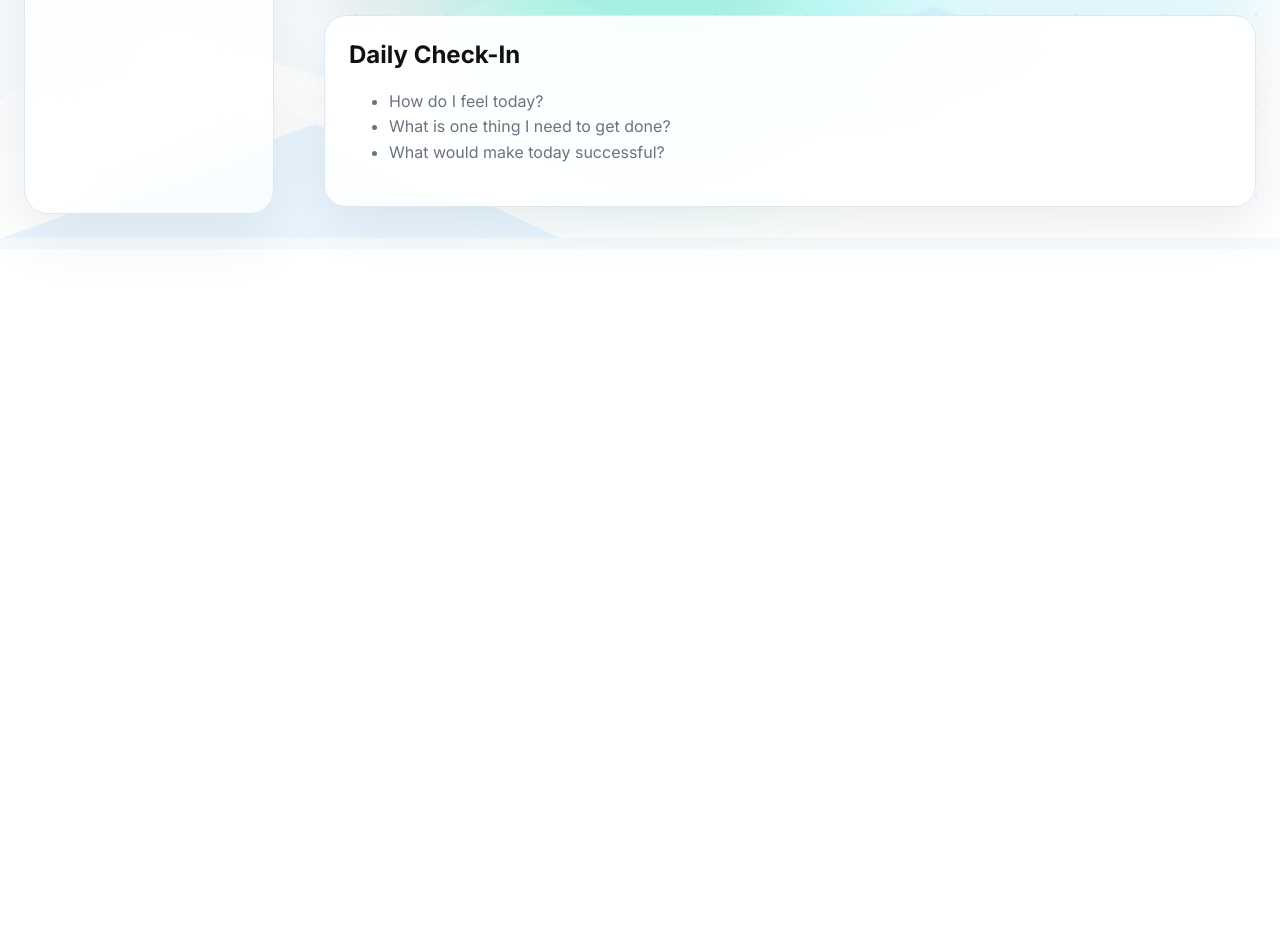
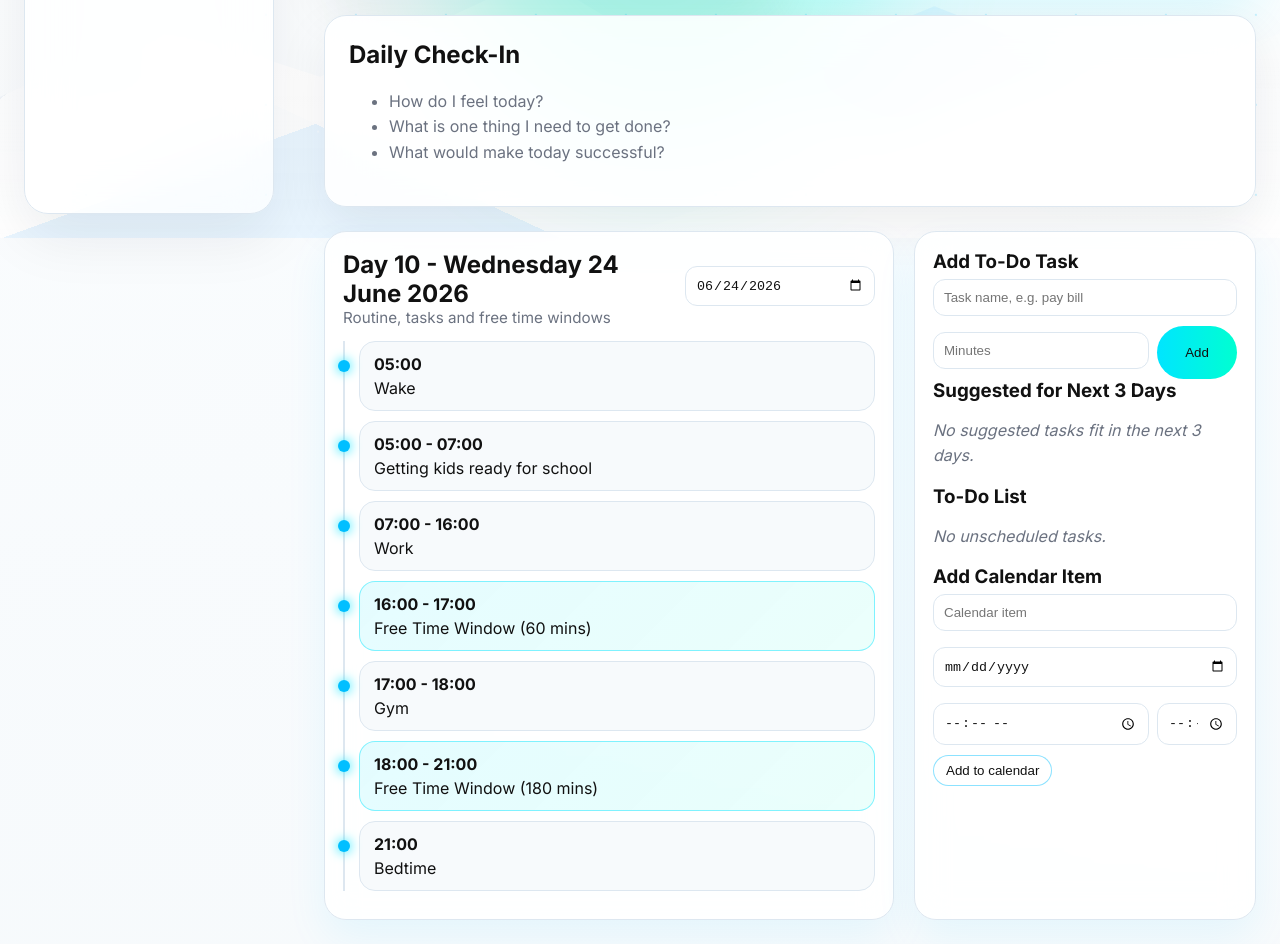
Before and after one commit to 50d1ctat1on50/Personal-Dashboard, a plain HTML site: page index.html in a window 1280 px wide. Shown: the part 562-1506 px from the top of the page. Before the commit the page ends 811 px from the top, so only its background shows below. Drawn offline with Linux system fonts and the light colour scheme.

Commit message:
Update index.html

```diff
--- a/index.html
+++ b/index.html
@@ -10,6 +10,7 @@
   <link href="https://fonts.googleapis.com/css2?family=Inter:wght@400;500;600;700;800&family=Plus+Jakarta+Sans:wght@500;600;700;800&display=swap" rel="stylesheet">
 
   <link rel="stylesheet" href="style.css" />
+  <link rel="stylesheet" href="today-calendar.css" />
 </head>
 
 <body>
@@ -28,11 +29,11 @@
     </div>
 
     <nav>
-      <button onclick="showTab('today')" class="nav-btn active">Today</button>
-      <button onclick="showTab('competitions')" class="nav-btn">Competitions</button>
-      <button onclick="showTab('projects')" class="nav-btn">Projects</button>
-      <button onclick="showTab('fitness')" class="nav-btn">Fitness</button>
-      <button onclick="showTab('reading')" class="nav-btn">Reading</button>
+      <button onclick="showTab('today', event)" class="nav-btn active">Today</button>
+      <button onclick="showTab('competitions', event)" class="nav-btn">Competitions</button>
+      <button onclick="showTab('projects', event)" class="nav-btn">Projects</button>
+      <button onclick="showTab('fitness', event)" class="nav-btn">Fitness</button>
+      <button onclick="showTab('reading', event)" class="nav-btn">Reading</button>
     </nav>
   </aside>
 
@@ -72,6 +73,49 @@
           <li>What would make today successful?</li>
         </ul>
       </div>
+
+      <section class="today-planner">
+        <div class="planner-card">
+          <div class="planner-header">
+            <div>
+              <h2 id="plannerTitle">Today Planner</h2>
+              <div class="planner-date">Routine, tasks and free time windows</div>
+            </div>
+            <input class="planner-input" id="plannerDate" type="date" style="max-width:190px">
+          </div>
+
+          <div id="calendarTimeline" class="calendar-timeline"></div>
+        </div>
+
+        <aside class="planner-card">
+          <h3>Add To-Do Task</h3>
+
+          <input class="planner-input" id="taskTitle" placeholder="Task name, e.g. pay bill">
+
+          <div class="task-row">
+            <input class="planner-input" id="taskMinutes" type="number" min="5" step="5" placeholder="Minutes">
+            <button class="planner-btn primary" onclick="addTask()">Add</button>
+          </div>
+
+          <h3>Suggested for Next 3 Days</h3>
+          <div id="suggestions"></div>
+
+          <h3>To-Do List</h3>
+          <div id="todoList"></div>
+
+          <h3>Add Calendar Item</h3>
+
+          <input class="planner-input" id="customTitle" placeholder="Calendar item">
+          <input class="planner-input" id="customDate" type="date">
+
+          <div class="task-row">
+            <input class="planner-input" id="customStart" type="time">
+            <input class="planner-input" id="customEnd" type="time">
+          </div>
+
+          <button class="planner-btn" onclick="addCalendarItem()">Add to calendar</button>
+        </aside>
+      </section>
     </section>
 
     <section id="competitions" class="tab">
@@ -118,14 +162,19 @@
         year: "numeric"
       });
 
-    function showTab(tabName) {
+    function showTab(tabName, event) {
       document.querySelectorAll(".tab").forEach(tab => tab.classList.remove("active"));
       document.getElementById(tabName).classList.add("active");
 
       document.querySelectorAll(".nav-btn").forEach(btn => btn.classList.remove("active"));
-      event.target.classList.add("active");
+
+      if (event && event.target) {
+        event.target.classList.add("active");
+      }
     }
   </script>
 
+  <script src="today-calendar.js"></script>
+
 </body>
 </html>
```
